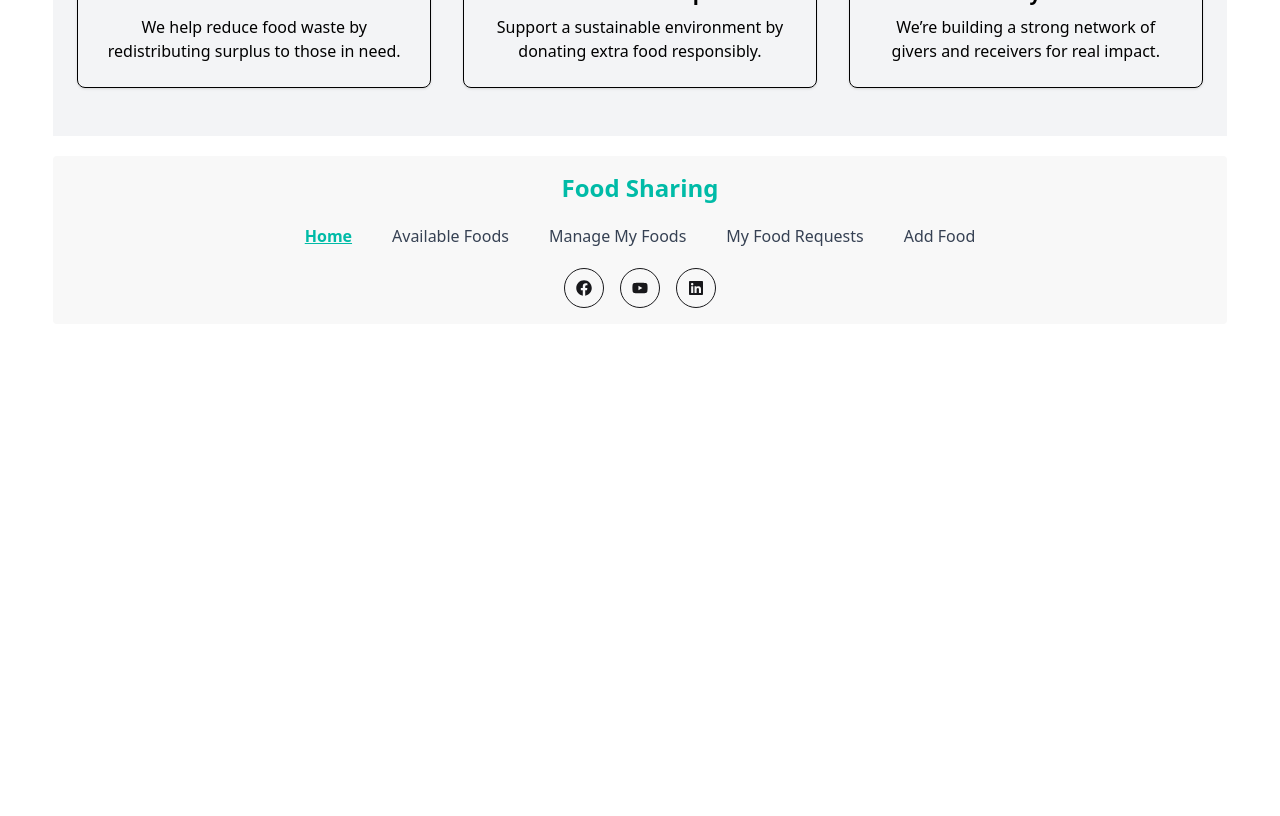
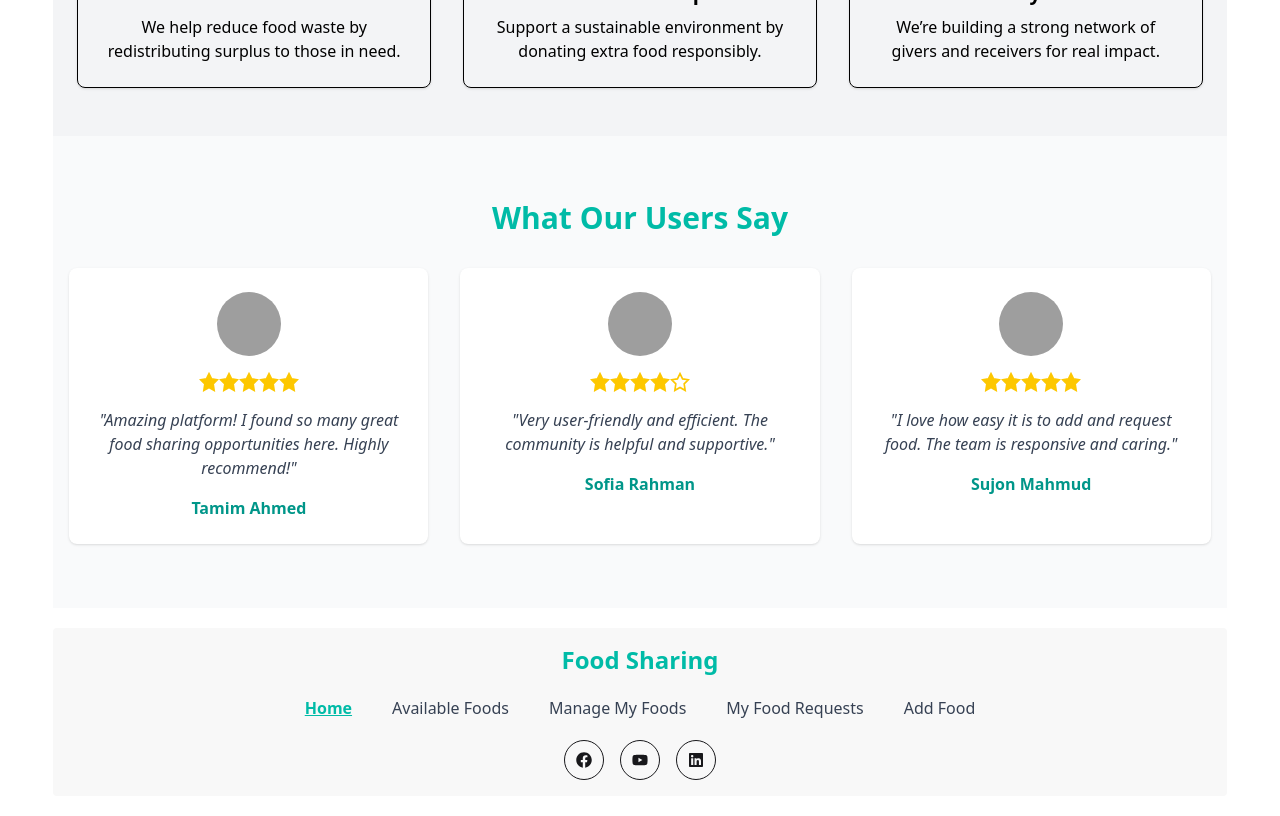
Before and after one commit to rubayetalam21/Food-Sharing, a React (Vite) app: page / in a window 1280 px wide. Shown: the part 1440-2256 px from the top of the page. Before the commit the page ends 1784 px from the top, so only its background shows below. Built offline with nearby package versions, Linux system fonts and the light colour scheme; no server answers; grey boxes are pictures that could not be loaded.

Commit message:
A news section to the home layout named reviews has been added

```diff
--- a/src/Pages/Home.jsx
+++ b/src/Pages/Home.jsx
@@ -6,6 +6,7 @@ import FeaturedFoods from './FeaturedFoods';
 import HowItWorks from './HowItWorks';
 import WhyChooseUs from './WhyChooseUs';
 import { motion } from 'framer-motion';
+import ReviewSection from './ReviewSection';
 
 const Home = () => {
     return (
@@ -38,6 +39,7 @@ const Home = () => {
             >
                  <WhyChooseUs />
             </motion.div>
+            <ReviewSection></ReviewSection>
 
 
         </div>
--- /dev/null
+++ b/src/Pages/ReviewSection.jsx
@@ -0,0 +1,79 @@
+import React from "react";
+
+const reviews = [
+    {
+        id: 1,
+        name: "Tamim Ahmed",
+        photo: "https://i.pravatar.cc/60?img=1",
+        rating: 5,
+        comment:
+            "Amazing platform! I found so many great food sharing opportunities here. Highly recommend!",
+    },
+    {
+        id: 2,
+        name: "Sofia Rahman",
+        photo: "https://i.pravatar.cc/60?img=2",
+        rating: 4,
+        comment:
+            "Very user-friendly and efficient. The community is helpful and supportive.",
+    },
+    {
+        id: 3,
+        name: "Sujon Mahmud",
+        photo: "https://i.pravatar.cc/60?img=3",
+        rating: 5,
+        comment:
+            "I love how easy it is to add and request food. The team is responsive and caring.",
+    },
+];
+
+const StarRating = ({ rating }) => {
+    return (
+        <div className="flex text-yellow-400">
+            {[...Array(5)].map((_, i) => (
+                <svg
+                    key={i}
+                    className={`w-5 h-5 ${i < rating ? "fill-current" : "stroke-current"}`}
+                    fill={i < rating ? "currentColor" : "none"}
+                    stroke="currentColor"
+                    strokeWidth="2"
+                    viewBox="0 0 24 24"
+                    xmlns="http://www.w3.org/2000/svg"
+                >
+                    <path d="M12 2l3.09 6.26L22 9.27l-5 4.87L18.18 22 12 18.56 5.82 22 7 14.14l-5-4.87 6.91-1.01L12 2z" />
+                </svg>
+            ))}
+        </div>
+    );
+};
+
+const ReviewSection = () => {
+    return (
+        <section className="bg-gray-50 py-16 px-4">
+            <div className="max-w-7xl mx-auto">
+                <h2 className="text-3xl font-bold text-teal-500 mb-8 text-center">
+                    What Our Users Say
+                </h2>
+                <div className="grid gap-8 md:grid-cols-3">
+                    {reviews.map(({ id, name, photo, rating, comment }) => (
+                        <div
+                            key={id}
+                            className="bg-white rounded-lg shadow p-6 flex flex-col items-center text-center"
+                        >
+                            <img
+                                src={photo}
+                                alt={name}
+                                className="w-16 h-16 rounded-full mb-4 object-cover"
+                            />
+                            <StarRating rating={rating} />
+                            <p className="mt-4 text-gray-700 italic">"{comment}"</p>
+                            <h3 className="mt-4 font-semibold text-teal-600">{name}</h3>
+                        </div>
+                    ))}
+                </div>
+            </div>
+        </section>
+    );
+};
+
+export default ReviewSection;
```
